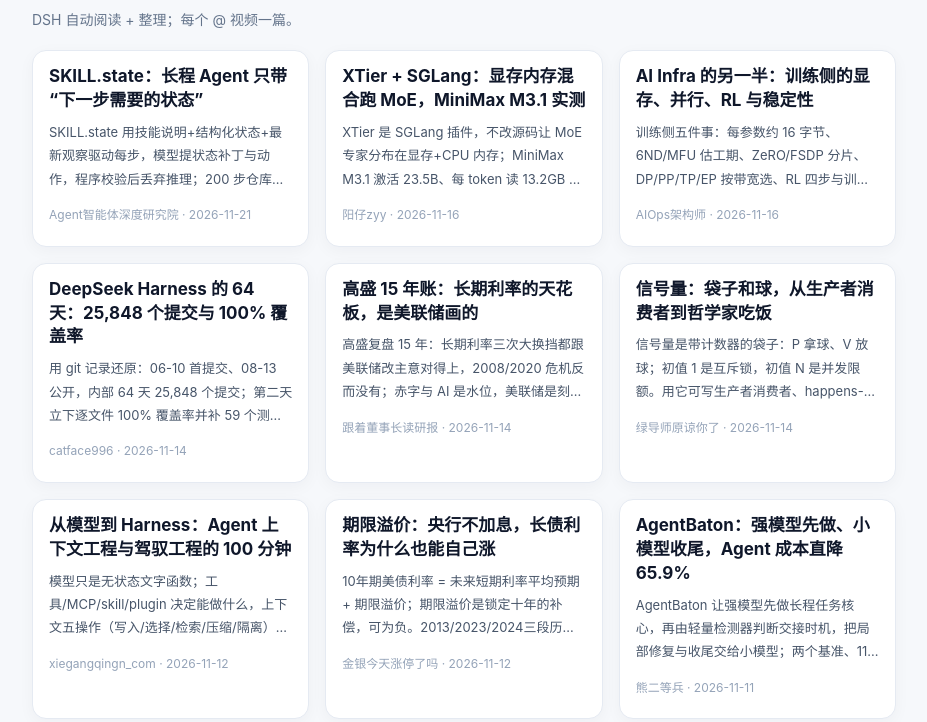
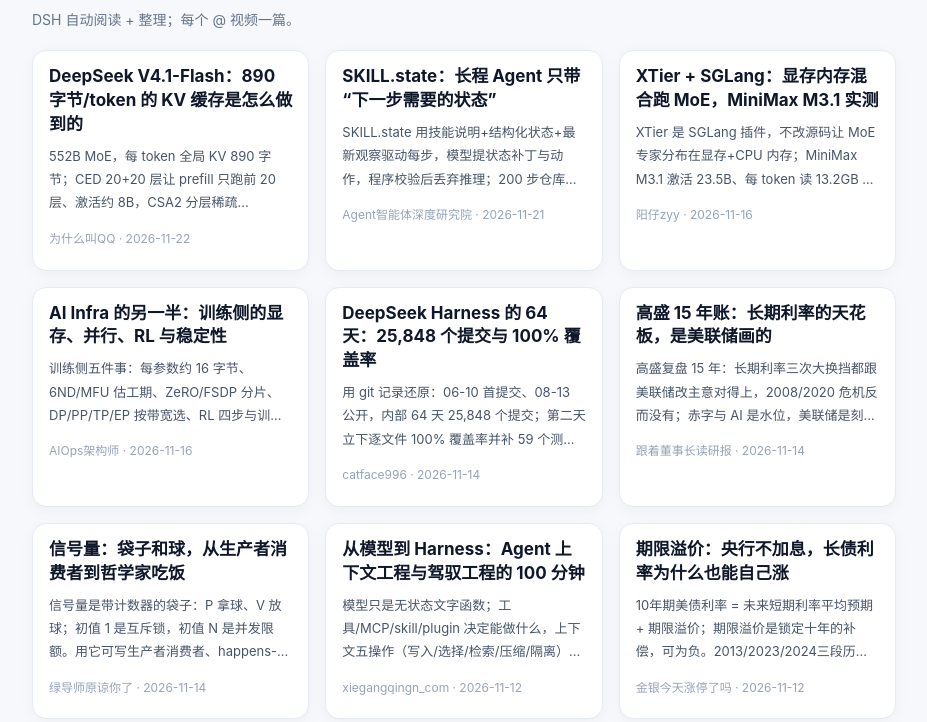
Before and after one commit to Pingpongdragon/bili-mentions-blog, a plain HTML site: page index.html in a window 1280 px wide. Shown: the part 78-800 px from the top of the page, without its empty margins (176-1103 px from the left). Drawn offline with Linux system fonts and the light colour scheme.

Commit message:
Mention blog: index.html

```diff
--- a/index.html
+++ b/index.html
@@ -22,6 +22,11 @@ a{color:#2563eb;text-decoration:none}a:hover{text-decoration:underline}
 .empty{padding:40px 0;color:#64748b;text-align:center}
 @media(max-width:640px){.wrap{padding:20px 12px 50px}article{padding:22px 18px}h1{font-size:24px}}
 </style></head><body><div class="wrap"><h1>B站 @ 我的视频</h1><p class="meta">DSH 自动阅读 + 整理；每个 @ 视频一篇。</p><div class="grid">
+<a class="card" href="posts/BV1uMYj6mEGA.html">
+
+  <div class="pad"><h2>DeepSeek V4.1-Flash：890 字节/token 的 KV 缓存是怎么做到的</h2><p>552B MoE，每 token 全局 KV 890 字节；CED 20+20 层让 prefill 只跑前 20 层、激活约 8B，CSA2 分层稀疏+FP4+SWA 有界回放把 HBM 压到 1/4、SSD 1/8；后训练算法不变，收益来自数据管线与百万级沙箱。</p><small>为什么叫QQ · 2026-11-22</small></div>
+</a>
+
 <a class="card" href="posts/BV1cVtn6AEZ3.html">
 
   <div class="pad"><h2>SKILL.state：长程 Agent 只带“下一步需要的状态”</h2><p>SKILL.state 用技能说明+结构化状态+最新观察驱动每步，模型提状态补丁与动作，程序校验后丢弃推理；200 步仓库任务 token 617万→12万，分数 0.84→0.94；抗噪强，但依赖预设 schema。</p><small>Agent智能体深度研究院 · 2026-11-21</small></div>
```
